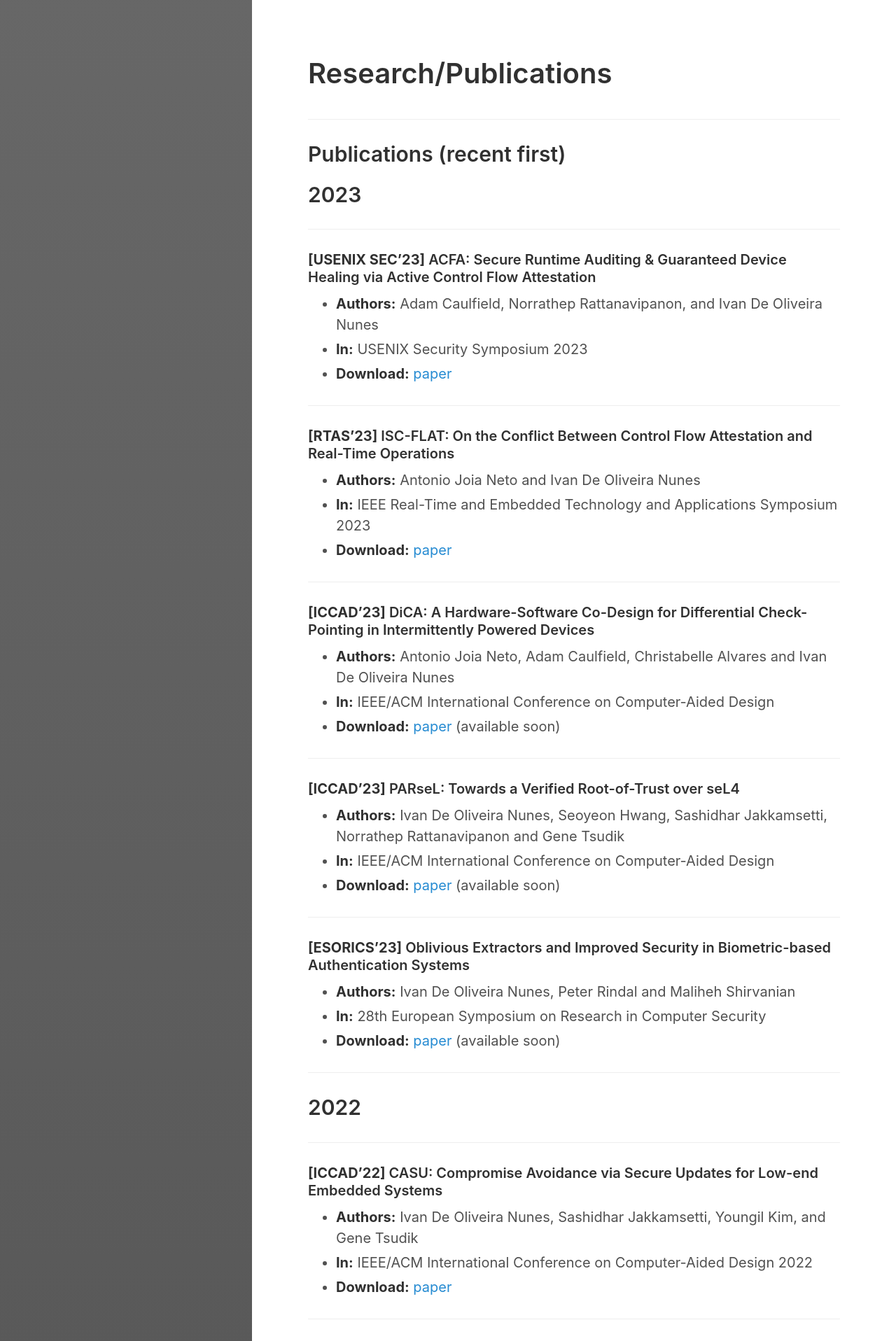
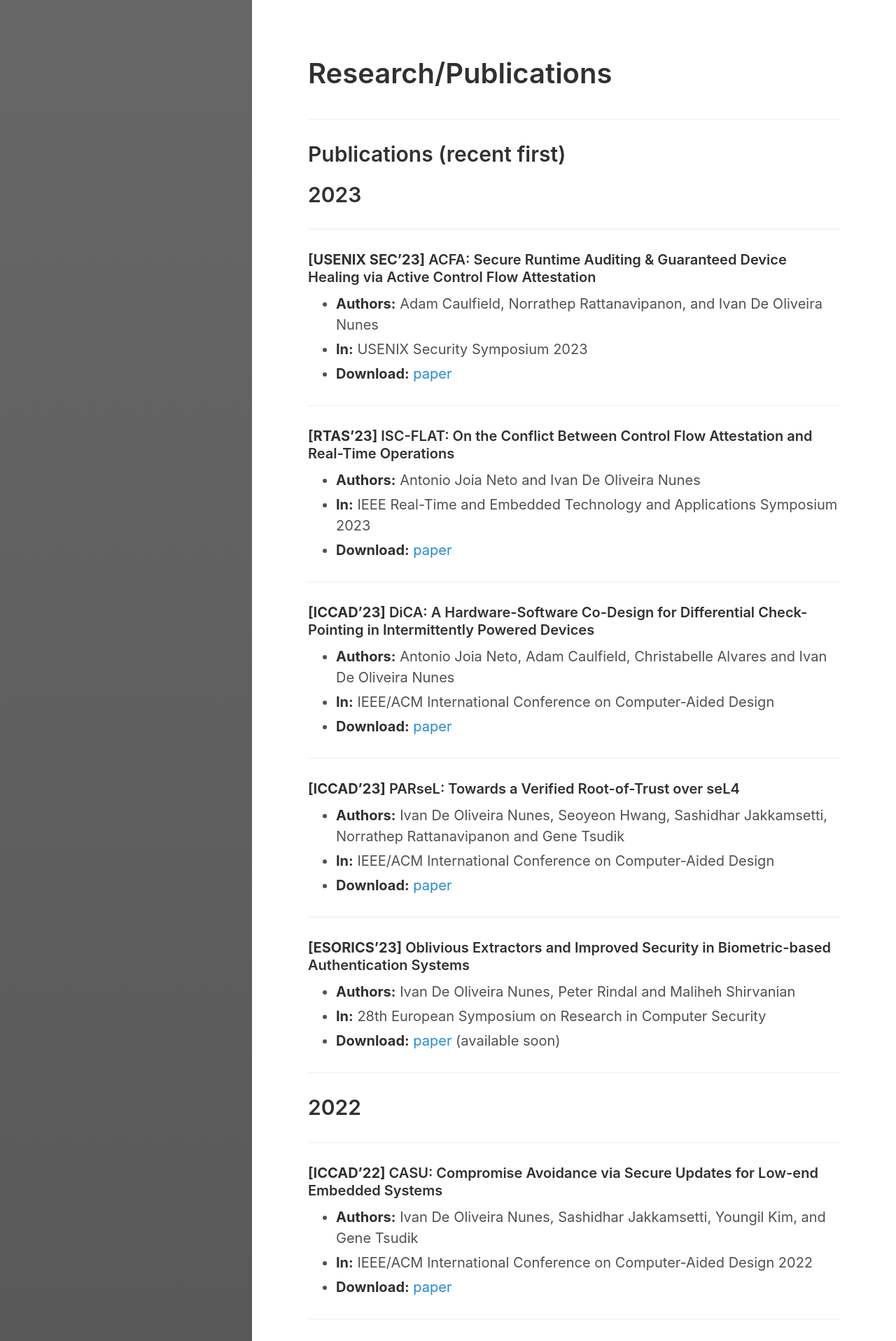
Before and after one commit to ivanolive/ivanolive.github.io, a Jekyll site: the page built from research.md, in a window 1280 px wide. Shown: the top 1916 px of the page at 70% size. Built offline with Jekyll 4.4.1, drawn with Linux system fonts in a browser that asks for light colours.

Commit message:
Update research.md

```diff
--- a/research.md
+++ b/research.md
@@ -38,7 +38,7 @@
 
 - **Authors:** Antonio Joia Neto, Adam Caulfield, Christabelle Alvares and Ivan De Oliveira Nunes
 - **In:** IEEE/ACM International Conference on Computer-Aided Design
-- **Download:** [paper](available soon) (available soon)
+- **Download:** [paper](https://people.rit.edu/~ixdics/pubs/DiCA.pdf)
 
 ___
 
@@ -47,7 +47,7 @@
 
 - **Authors:** 	Ivan De Oliveira Nunes, Seoyeon Hwang, Sashidhar Jakkamsetti, Norrathep Rattanavipanon and Gene Tsudik
 - **In:** IEEE/ACM International Conference on Computer-Aided Design
-- **Download:** [paper](available soon) (available soon)
+- **Download:** [paper](https://people.rit.edu/~ixdics/pubs/PARseL.pdf)
 
 ___
 
```
